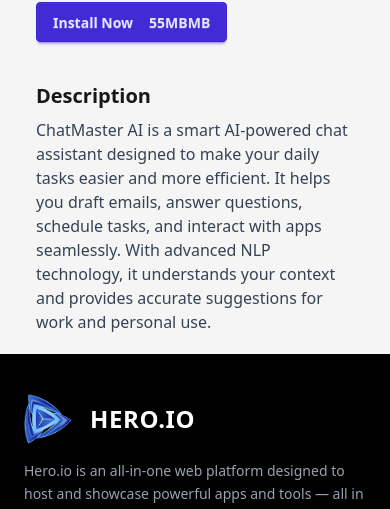
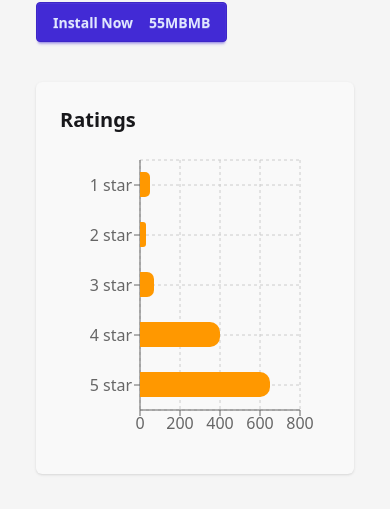
Before and after one commit to oniichan28/assignment-08, a React (Vite) app: page /Apps/1 in a window 390 px wide. Shown: the part 578-1087 px from the top of the page. Built offline with nearby package versions, Linux system fonts and the light colour scheme.

Commit message:
fixed responsive bug and added ScrollTop

```diff
--- /dev/null
+++ b/src/Components/ScrollToTop.jsx
@@ -0,0 +1,13 @@
+
+import { useEffect } from "react";
+import { useLocation } from "react-router-dom";
+
+export default function ScrollToTop() {
+  const { pathname } = useLocation();
+
+  useEffect(() => {
+    window.scrollTo(0, 0);
+  }, [pathname]);
+
+  return null;
+}
--- a/src/Layouts/MainLayout.jsx
+++ b/src/Layouts/MainLayout.jsx
@@ -2,12 +2,14 @@
 import Navbar from '../Components/Navbar';
 import { Outlet } from 'react-router-dom';
 import Footer from '../Components/Footer';
+import ScrollToTop from '../Components/ScrollToTop';
 
 const MainLayout = () => {
     return (
         <div className='flex flex-col min-h-screen'>
+            <ScrollToTop />
             <Navbar />
-            <div className='flex-1 max-w-screen-2xl w-full px-4 md:px-8 lg:px-12 px-4 md:py-8 lg:py-12 mx-auto   '>
+            <div className='flex-1 max-w-screen-2xl w-full px-4 md:px-8 lg:px-12 md:py-8 lg:py-12 mx-auto'>
                 <Outlet />
             </div>
             <Footer />
--- a/src/Pages/AppDetails.jsx
+++ b/src/Pages/AppDetails.jsx
@@ -3,6 +3,7 @@
 import useApps from '../Hooks/useApps';
 import { FaDownload, FaStar } from 'react-icons/fa';
 import { MdOutlineReviews } from 'react-icons/md';
+import RatingChart from './RatingChart';
 
 const AppDetails = () => {
   const { id } = useParams();
@@ -84,6 +85,11 @@
         </div>
       </div>
 
+       <div className="mt-10">
+        <RatingChart ratings={app.ratings} />
+      </div>
+
+
       <div className="mt-10">
         <h2 className="text-xl font-semibold mb-2">Description</h2>
         <p className="text-gray-700">{description}</p>
--- a/src/Pages/Apps.jsx
+++ b/src/Pages/Apps.jsx
@@ -15,7 +15,6 @@
 
   return (
     <div className="max-w-7xl mx-auto px-4 sm:px-6 lg:px-8">
-      {/* Header + Search */}
       <div className='flex flex-col sm:flex-row justify-between items-center gap-4 py-5'>
         <h1 className='text-3xl font-bold'>({searchedApps.length}) Apps Found</h1>
         <div className="relative w-full sm:w-64">
--- a/src/Pages/Home.jsx
+++ b/src/Pages/Home.jsx
@@ -30,8 +30,7 @@
       <div className='py-5 flex justify-center my-5'>
         <Link
           className='btn btn-outline w-[300px] h-[50px] rounded-xl bg-gradient-to-l from-[#632EE3] to-[#9F62F2] text-white flex items-center justify-center'
-          to='/Apps'
-        >
+          to='/Apps'>
           <h1 className='text-2xl font-semibold'>Show All</h1>
         </Link>
       </div>
--- a/src/Pages/Installation.jsx
+++ b/src/Pages/Installation.jsx
@@ -2,6 +2,7 @@
 import useApps from '../Hooks/useApps';
 import { FaDownload, FaStar } from 'react-icons/fa';
 import { SlSocialDropbox } from 'react-icons/sl';
+import { Link } from 'react-router-dom';
 
 const Installation = () => {
   const [installedApps, setInstalledApps] = useState([]);
@@ -71,16 +72,17 @@
             key={app.id}
             className="flex flex-col sm:flex-row items-center sm:items-start justify-between rounded-lg p-4 shadow hover:shadow-md transition bg-white"
           >
-            <div className="w-24 h-24 flex-shrink-0 mb-4 sm:mb-0">
+            <Link to={`/Apps/${app.id}`} className="w-24 h-24 flex-shrink-0 mb-4 sm:mb-0">
               <img
                 src={app.image}
                 alt={app.title}
                 className="w-full h-full object-cover rounded-lg"
               />
-            </div>
-
+            </Link>
             <div className="flex-1 sm:ml-6 text-center sm:text-left">
-              <h2 className="text-lg sm:text-xl font-bold">{app.title}</h2>
+              <Link to={`/Apps/${app.id}`}>
+                <h2 className="text-lg sm:text-xl font-bold hover:text-purple-600">{app.title}</h2>
+              </Link>
               <p className="text-gray-500 text-sm">{app.companyName}</p>
 
               <div className="flex flex-wrap justify-center sm:justify-start items-center gap-3 mt-2 text-sm">
@@ -95,7 +97,6 @@
                 </div>
               </div>
             </div>
-
             <div className="mt-4 sm:mt-0">
               <button
                 className="btn btn-primary hover:bg-red-700 text-white px-4 py-2 rounded-md"
--- /dev/null
+++ b/src/Pages/RatingChart.jsx
@@ -0,0 +1,31 @@
+import React from 'react';
+import { BarChart, Bar, XAxis, YAxis, Tooltip, CartesianGrid, ResponsiveContainer } from 'recharts';
+
+const RatingChart = ({ ratings }) => {
+  // ratings prop theke data use kora hocche
+  const data = ratings.map(r => ({
+    name: r.name,
+    value: r.count,
+  }));
+
+  return (
+    <div className="w-full bg-[#f9f9f9] p-6 rounded-md shadow-sm">
+      <h2 className="text-xl font-semibold mb-4">Ratings</h2>
+      <ResponsiveContainer width="100%" height={300}>
+        <BarChart
+          layout="vertical"
+          data={data}
+          margin={{ top: 10, right: 30, left: 0, bottom: 10 }}
+        >
+          <CartesianGrid strokeDasharray="3 3" />
+          <XAxis type="number" />
+          <YAxis dataKey="name" type="category" width={80} />
+          <Tooltip />
+          <Bar dataKey="value" fill="#ff9800" barSize={25} radius={[0, 10, 10, 0]} />
+        </BarChart>
+      </ResponsiveContainer>
+    </div>
+  );
+};
+
+export default RatingChart;
```
